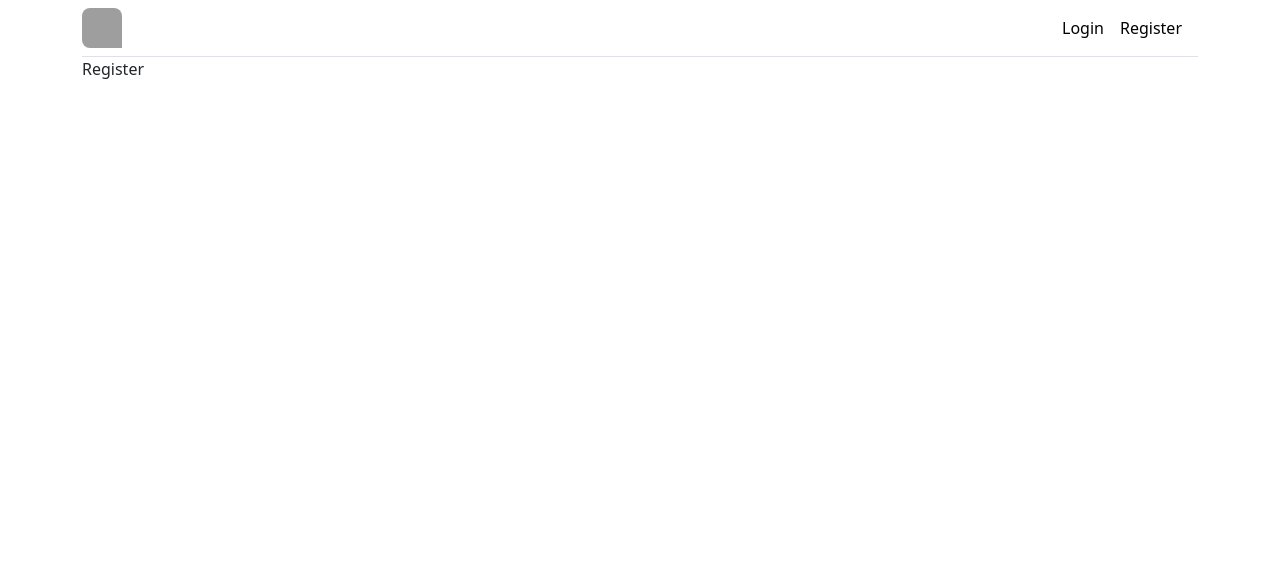
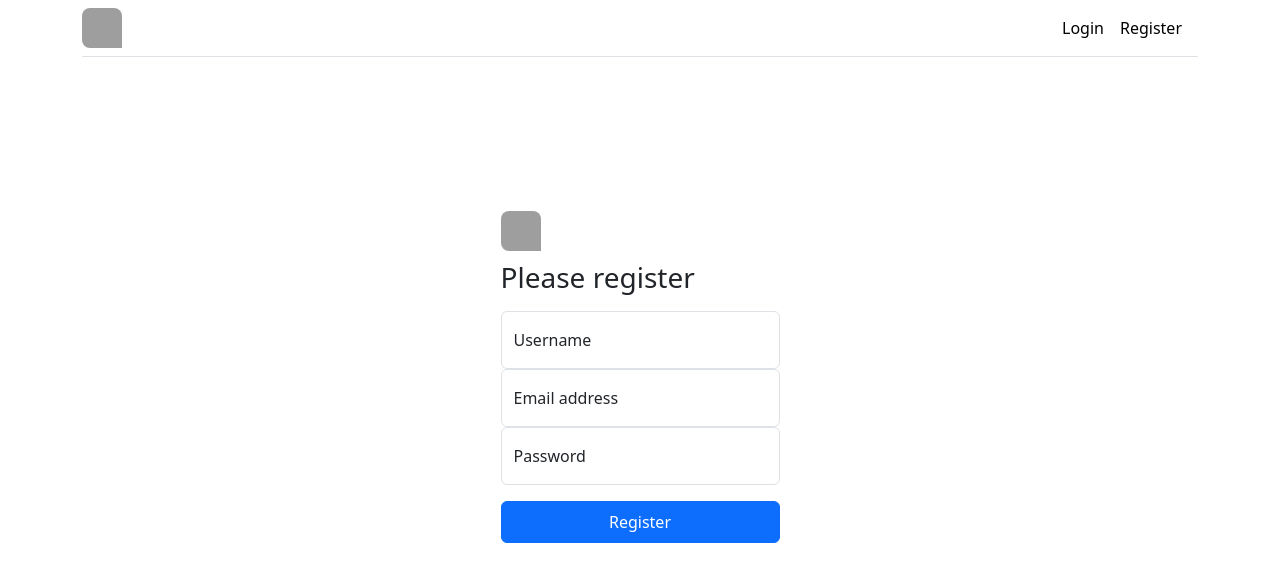
Before and after one commit to JavohirXolmamatov/blog-web-site, a React (Vite) app: page /register in a window 1280 px wide. Shown: the top 582 px of the page. Built offline with nearby package versions, Linux system fonts and the light colour scheme; grey boxes are pictures that could not be loaded.

Commit message:
Login & Register & ui

```diff
--- a/src/components/Login.jsx
+++ b/src/components/Login.jsx
@@ -1,7 +1,45 @@
-import React from "react";
+import { useState } from "react";
+import { Input } from "../ui";
 
 function Login() {
-  return <div>Login</div>;
+  const [email, setEmail] = useState("");
+  const [password, setPassword] = useState("");
+
+  return (
+    <div className="w-100" style={{ height: "80dvh" }}>
+      <form className="w-25 h-100 m-auto d-flex flex-column justify-content-center">
+        <img
+          src="https://i.imgur.com/W816azR.jpeg"
+          title="source: imgur.com"
+          style={{
+            width: "40px",
+            height: "40px",
+            borderTopLeftRadius: "20%",
+            borderBottomLeftRadius: "20%",
+            borderTopRightRadius: "20%",
+            marginBottom: "10px",
+          }}
+        />
+        <h1 className="h3 mb-3 fw-normal">Please Login</h1>
+        <Input
+          label={"Email address"}
+          id={"emailAddress"}
+          state={email}
+          setState={setEmail}
+        />
+        <Input
+          label={"Password"}
+          id={"password"}
+          state={password}
+          setState={setPassword}
+        />
+
+        <button className="btn btn-primary w-100 py-2 mt-3" type="submit">
+          Login
+        </button>
+      </form>
+    </div>
+  );
 }
 
 export default Login;
--- a/src/components/Register.jsx
+++ b/src/components/Register.jsx
@@ -1,7 +1,52 @@
-import React from "react";
+import { useState } from "react";
+import { Input } from "../ui";
 
 function Register() {
-  return <div>Register</div>;
+  const [username, setUsername] = useState("");
+  const [email, setEmail] = useState("");
+  const [password, setPassword] = useState("");
+
+  return (
+    <div className="w-100" style={{ height: "80dvh" }}>
+      <form className="w-25 h-100 m-auto d-flex flex-column justify-content-center">
+        <img
+          src="https://i.imgur.com/W816azR.jpeg"
+          title="source: imgur.com"
+          style={{
+            width: "40px",
+            height: "40px",
+            borderTopLeftRadius: "20%",
+            borderBottomLeftRadius: "20%",
+            borderTopRightRadius: "20%",
+            marginBottom: "10px",
+          }}
+        />
+        <h1 className="h3 mb-3 fw-normal">Please register</h1>
+        <Input
+          label={"Username"}
+          id={"username"}
+          state={username}
+          setState={setUsername}
+        />
+        <Input
+          label={"Email address"}
+          id={"emailAddress"}
+          state={email}
+          setState={setEmail}
+        />
+        <Input
+          label={"Password"}
+          id={"password"}
+          state={password}
+          setState={setPassword}
+        />
+
+        <button className="btn btn-primary w-100 py-2 mt-3" type="submit">
+          Register
+        </button>
+      </form>
+    </div>
+  );
 }
 
 export default Register;
--- /dev/null
+++ b/src/ui/index.js
@@ -0,0 +1 @@
+export { default as Input } from "./input";
--- /dev/null
+++ b/src/ui/input.jsx
@@ -0,0 +1,17 @@
+function input({ type = "text", label, id, state, setState }) {
+  return (
+    <div className="form-floating">
+      <input
+        type={type}
+        className="form-control"
+        id={id}
+        placeholder="name@example.com"
+        value={state}
+        onChange={(e) => setState(e.target.value)}
+      />
+      <label htmlFor={id}>{label}</label>
+    </div>
+  );
+}
+
+export default input;
```
